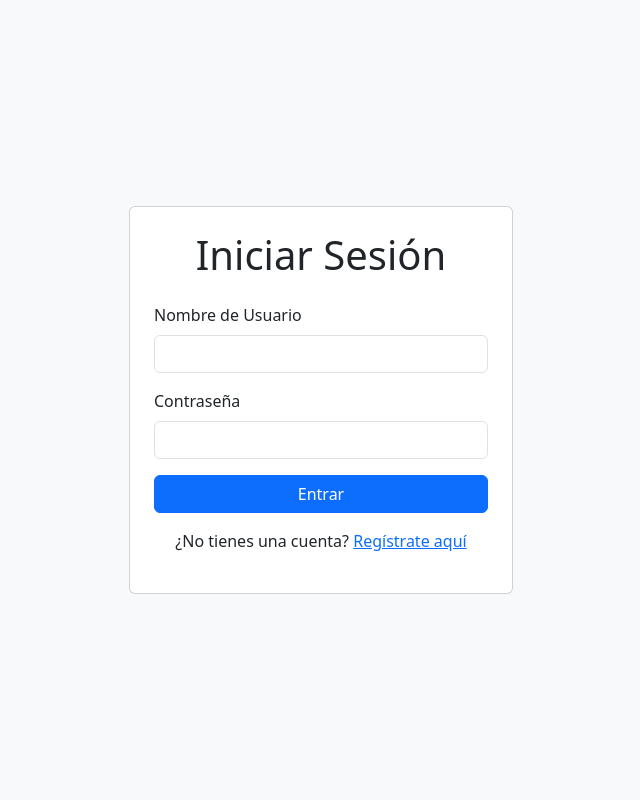
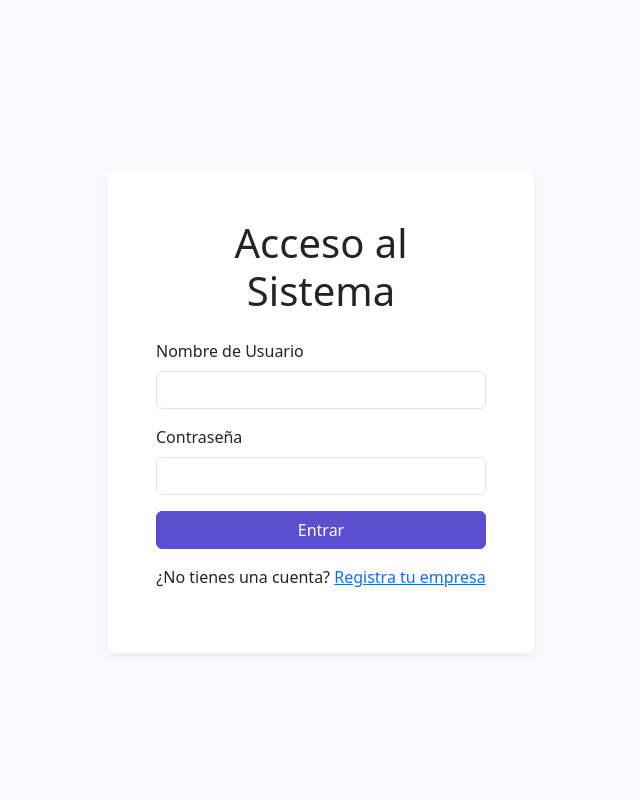
Before and after one commit to tienda-inventario-flask/Tienda, a Flask app: page /login in a window 1280 px wide. Shown: the whole page, without its empty margins (319-959 px from the left). Run offline with Flask 3, Linux system fonts and the light colour scheme; some libraries are stand-ins or nearby versions.

```diff
--- /dev/null
+++ b/static/css/custom.css
@@ -0,0 +1,23 @@
+/* static/css/custom.css */
+
+/* Cambiamos el color de fondo general de la aplicación */
+body {
+    background-color: #f0f2f5; /* Un gris un poco más suave */
+}
+
+/* Damos una sombra más pronunciada a las tarjetas para que resalten */
+.card {
+    border: none;
+    box-shadow: 0 4px 8px rgba(0,0,0,0.05);
+}
+
+/* Personalizamos el color primario de los botones */
+.btn-primary {
+    background-color: #5a4fcf;
+    border-color: #5a4fcf;
+}
+
+.btn-primary:hover {
+    background-color: #493fb0;
+    border-color: #493fb0;
+}
--- /dev/null
+++ b/templates/base.html
@@ -0,0 +1,25 @@
+<!DOCTYPE html>
+<html lang="es">
+<head>
+    <meta charset="UTF-8">
+    <meta name="viewport" content="width=device-width, initial-scale=1.0">
+    <title>{% block title %}Sistema de Inventario{% endblock %}</title>
+
+    <link href="https://cdn.jsdelivr.net/npm/bootstrap@5.3.3/dist/css/bootstrap.min.css" rel="stylesheet">
+    <link rel="stylesheet" href="https://cdn.jsdelivr.net/npm/bootstrap-icons@1.11.3/font/bootstrap-icons.min.css">
+
+    <link rel="stylesheet" href="{{ url_for('static', filename='css/custom.css') }}">
+
+    {% block styles %}{% endblock %}
+</head>
+<body class="bg-light">
+
+    <div class="container mt-4">
+        {% block content %}{% endblock %}
+    </div>
+
+    <script src="https://cdn.jsdelivr.net/npm/bootstrap@5.3.3/dist/js/bootstrap.bundle.min.js"></script>
+
+    {% block scripts %}{% endblock %}
+</body>
+</html>
--- a/templates/login.html
+++ b/templates/login.html
@@ -1,14 +1,35 @@
-<!DOCTYPE html>
-<html lang="es">
-<head>
-    <meta charset="UTF-8">
-    <meta name="viewport" content="width=device-width, initial-scale=1.0">
-    <title>Iniciar Sesión</title>
-    <link href="https://cdn.jsdelivr.net/npm/bootstrap@5.3.3/dist/css/bootstrap.min.css" rel="stylesheet">
-    <style> body { display: flex; align-items: center; justify-content: center; height: 100vh; background-color: #f8f9fa; } </style>
-</head>
-<body>
-    <div class="card" style="width: 24rem;"><div class="card-body p-4"><h1 class="card-title text-center mb-4">Iniciar Sesión</h1>{% with messages = get_flashed_messages(with_categories=true) %}{% if messages %}{% for category, message in messages %}<div class="alert alert-{{ category }}">{{ message }}</div>{% endfor %}{% endif %}{% endwith %}<form method="POST"><div class="mb-3"><label for="username" class="form-label">Nombre de Usuario</label><input type="text" class="form-control" id="username" name="username" required></div><div class="mb-3"><label for="password" class="form-label">Contraseña</label><input type="password" class="form-control" id="password" name="password" required></div><button type="submit" class="btn btn-primary w-100">Entrar</button></form><div class="text-center mt-3"><p>¿No tienes una cuenta? <a href="{{ url_for('registro') }}">Regístrate aquí</a></p></div></div></div>
-    <script src="https://cdn.jsdelivr.net/npm/bootstrap@5.3.3/dist/js/bootstrap.bundle.min.js"></script>
-</body>
-</html>
+{% extends "base.html" %}
+
+{% block title %}Iniciar Sesión{% endblock %}
+
+{% block styles %}
+<style>
+    body { display: flex; align-items: center; justify-content: center; height: 100vh; }
+    .container { max-width: 450px; }
+</style>
+{% endblock %}
+
+{% block content %}
+<div class="card">
+    <div class="card-body p-4 p-md-5">
+        <h1 class="card-title text-center mb-4">Acceso al Sistema</h1>
+        {% with messages=get_flashed_messages(with_categories=True) %}
+          {% if messages %}{% for category, message in messages %}<div class="alert alert-{{ category }}">{{ message }}</div>{% endfor %}{% endif %}
+        {% endwith %}
+        <form method="POST">
+            <div class="mb-3">
+                <label for="username" class="form-label">Nombre de Usuario</label>
+                <input type="text" class="form-control" id="username" name="username" required>
+            </div>
+            <div class="mb-3">
+                <label for="password" class="form-label">Contraseña</label>
+                <input type="password" class="form-control" id="password" name="password" required>
+            </div>
+            <button type="submit" class="btn btn-primary w-100">Entrar</button>
+        </form>
+        <div class="text-center mt-3">
+            <p>¿No tienes una cuenta? <a href="{{ url_for('registro') }}">Registra tu empresa</a></p>
+        </div>
+    </div>
+</div>
+{% endblock %}
```
Also changed, not shown: templates/index.html (+15 -21 lines).
